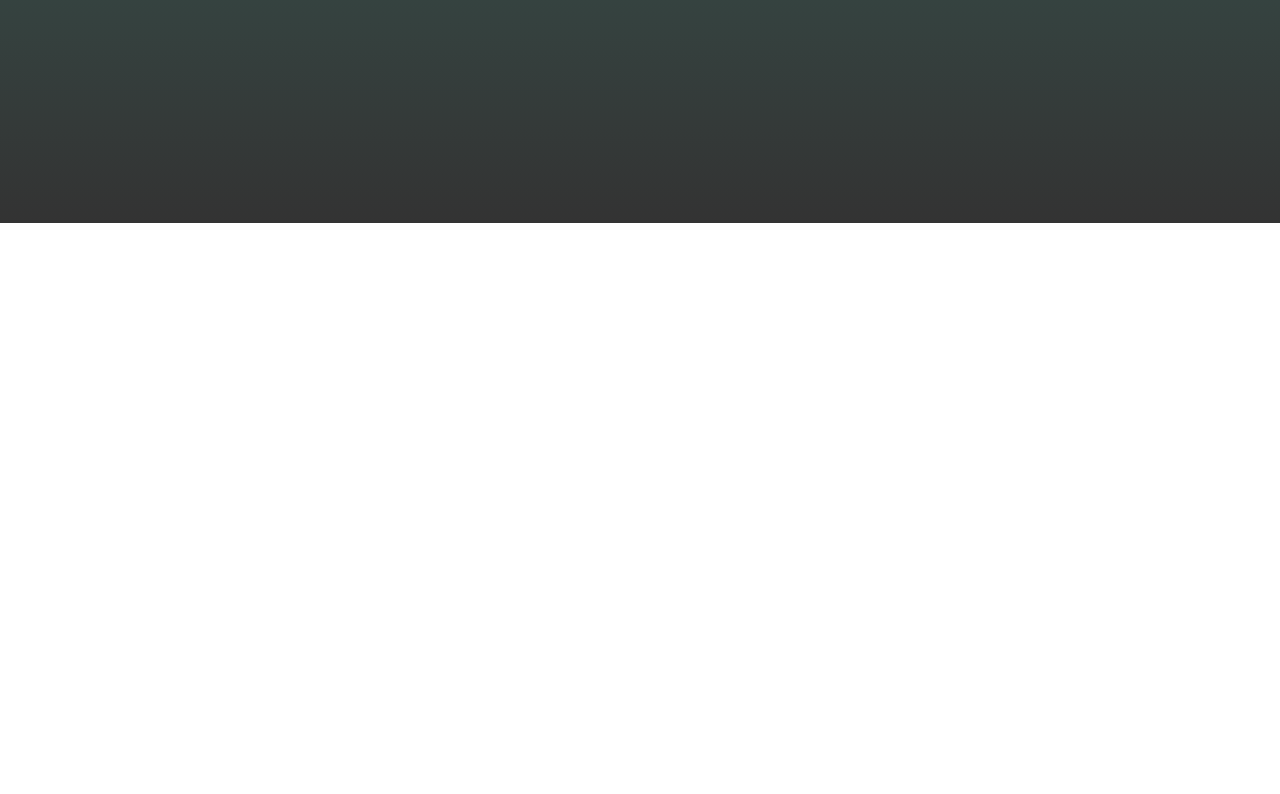
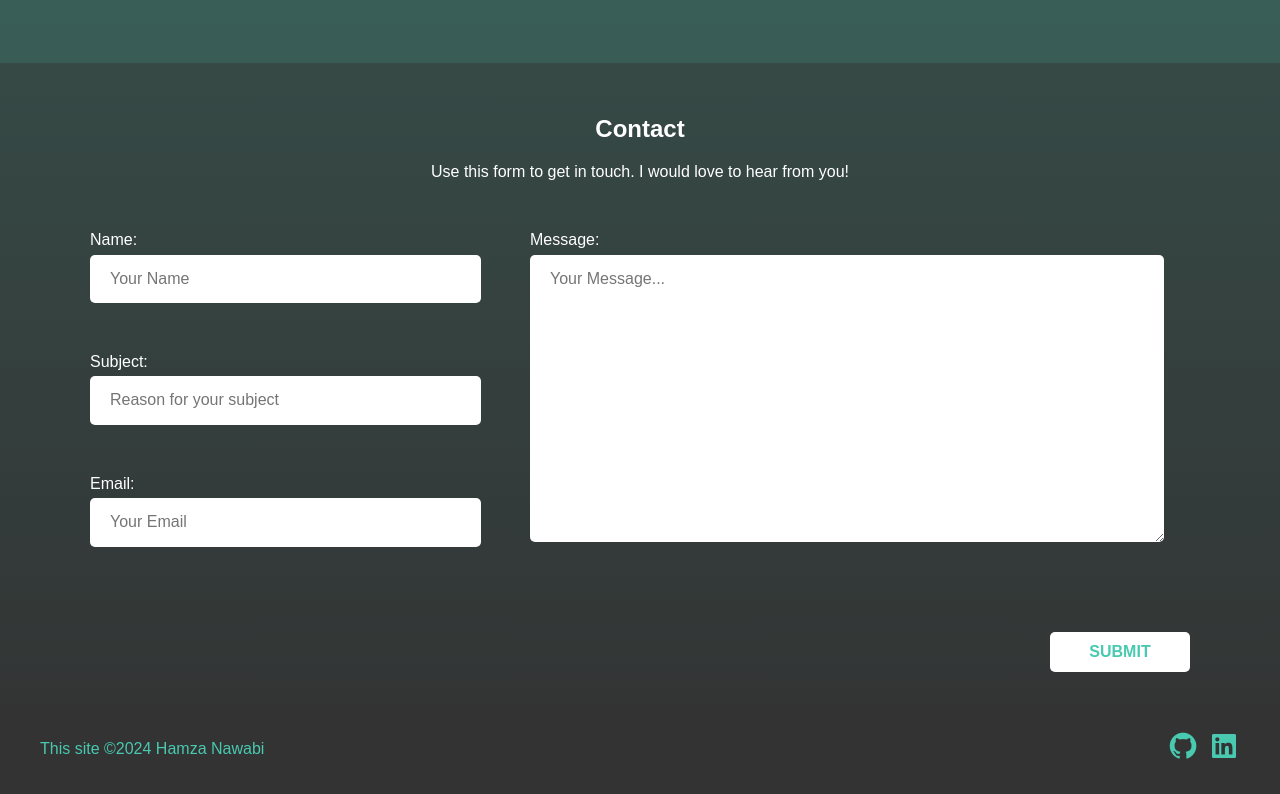
Before and after one commit to Nawabi-Hamza/Web-Developer-3.0, a plain HTML site: page CSS 3/portfolio-first/index.html in a window 1280 px wide. Shown: the part 1919-2713 px from the top of the page. Before the commit the page ends 2142 px from the top, so only its background shows below. Drawn offline with nearby package versions, Linux system fonts and the light colour scheme.

Commit message:
javascript start

```diff
--- a/CSS 3/portfolio-first/Styles.css
+++ b/CSS 3/portfolio-first/Styles.css
@@ -1,7 +1,6 @@
 body{
     background: linear-gradient(to bottom,#48c9b0,#333);
     font-family: Arial, Helvetica, sans-serif;
-    padding-bottom: 10em;
 }
 
 /* Start Navbar Section */
@@ -28,6 +27,7 @@ nav ul li a{
     transition: .3s;
     text-transform: uppercase;
     text-decoration: none;
+    white-space: nowrap;
 }
 nav ul li a:hover{
     color: #333;
@@ -168,3 +168,112 @@ nav ul li a:hover{
     color: #fff;
 }
 /* END Project Section */
+/* Start Contact Section */
+
+.contact{
+    width: 100%;
+    height: auto;
+    padding: 75px 0 50px 0;
+    text-align: center;
+    background-color: #3333336d;
+    padding: 2em;
+    box-sizing: border-box;
+}
+.contact p{
+    margin-bottom: 50px;
+}
+.contact h2, .contact p{
+    color: white;
+}
+.contact-form{
+    /* max-width: 800px; */
+    display: flex;
+    text-align: left;
+    max-width: 1100px;
+    margin: 0 auto;
+    color: white;
+}
+.contact-form label{
+    display: block;
+    margin-bottom: 5px;
+}
+.message{
+    display: flex;
+    flex-direction: column;
+    width: 60%;
+}
+.message textarea{
+    border-radius: 5px;
+    border: 0px;
+}
+.contact-details{
+    flex: 1;
+    margin-right: 50px;
+}
+.contact-details input,
+textarea{
+    width: 90%;
+    border-radius: 5px;
+    border: 0;
+    padding: 15px 20px;
+    margin-bottom: 50px;
+}
+.message button{
+    color: #48c9b0;
+    border: 0;
+    border-radius: 5px;
+    background-color: white;
+    width: 140px;
+    height: 40px;
+    margin-top: 40px;
+    margin-left: auto;
+    text-transform: uppercase;
+    font-weight: bold;
+    cursor: pointer;
+    transition: .3s;
+}
+.message button:hover{
+    background-color: #333;
+    color: white;
+}
+@media screen and (max-width:800px) {
+    .contact-form{
+        flex-direction: column;
+        margin: auto;
+        width: 100%;
+    }
+    .contact-details,
+    .message{
+        width: 95%;
+        margin: auto;
+    }
+
+}
+/* END Contact Section */
+/* StART Footer Section */
+
+footer{
+    height: 90px;
+    background-color: #333;
+}
+footer .container{
+    display: flex;
+    align-items: center;
+    height: 100%;
+}
+.copyright{
+    color: #48c9b0;
+}
+.social-media{
+    font-size: 200%;
+    width: auto;
+    margin-left: auto;
+}
+.social-media a i{
+    color: #48c9b0;
+    transition: .3s;
+}
+.social-media a i:hover{
+    color: #Fff;
+}
+/* END Footer Section */
--- a/CSS 3/portfolio-first/index.html
+++ b/CSS 3/portfolio-first/index.html
@@ -5,15 +5,17 @@
     <meta name="viewport" content="width=device-width, initial-scale=1.0">
     <link rel="stylesheet" href="./Nomalize.css">
     <link rel="stylesheet" href="./Styles.css">
+    <link href='https://unpkg.com/boxicons@2.1.4/css/boxicons.min.css' rel='stylesheet'>
+    <script src="https://unpkg.com/boxicons@2.1.4/dist/boxicons.js"></script>
     <title>Nawabi | Portfolio</title>
 </head>
 <body>
     <nav>
         <ul>
             <li><a href="#hero">Home</a></li>
-            <li><a href="#aboutme">About Me</a></li>
+            <li><a href="#aboutme">About</a></li>
             <li><a href="#projects">Projects</a></li>
-            <li><a href="#contact">Contact</a></li>
+            <li><a href="#contactme">Contact</a></li>
         </ul>
     </nav>
 
@@ -66,7 +68,42 @@
         </div>
     </section>
 
+    <section id="contactme" class="contact">
+        <h2>Contact</h2>
+        <p>
+            Use this form to get in touch. I would love to hear from you!
+        </p>
+        <form action="" class="contact-form">
+            <div class="contact-details">
+                <label for="name">Name:</label>
+                <input type="text" id="name" name="name" placeholder="Your Name">
 
+                <label for="subject">Subject:</label>
+                <input type="text" id="subject" name="subject" placeholder="Reason for your subject">
+
+                <label for="email">Email:</label>
+                <input type="email" id="email" name="email" placeholder="Your Email">
+            </div>
+            <div class="message">
+                <label for="msg">Message:</label>
+                <textarea name="message" id="msg" rows="14" placeholder="Your Message..."></textarea>
+                <button type="submit">Submit</button>
+            </div>
+
+        </form>
+    </section>
+
+
+
+    <footer>
+        <div class="container">
+            <div class="copyright">This site &copy;2024 Hamza Nawabi</div>
+            <div class="social-media">
+                <a href="https://github.com/Nawabi-Hamza"><i class='bx bxl-github'></i></a>
+                <a href="https://github.com/Nawabi-Hamza"><i class='bx bxl-linkedin-square' ></i></a>
+            </div>
+        </div>
+    </footer>
 
 
     <script>
```
